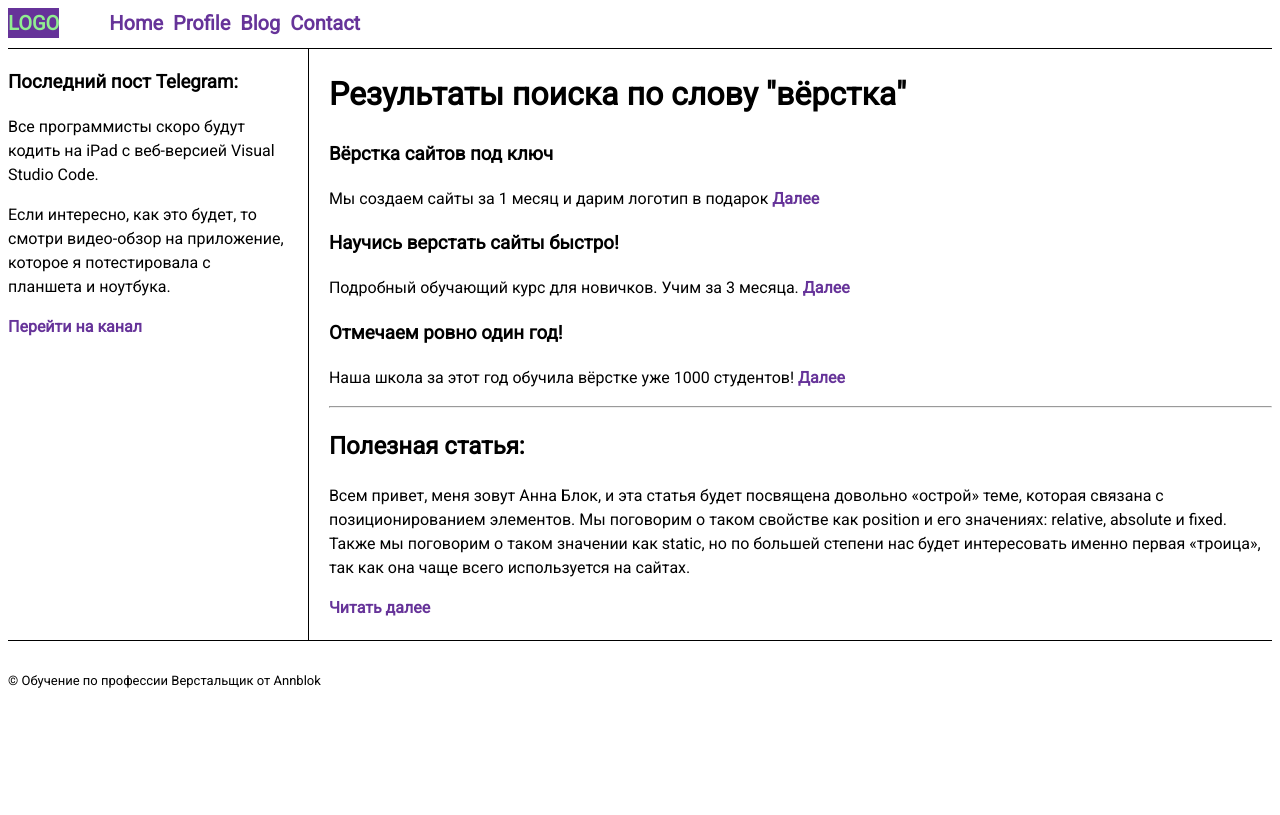
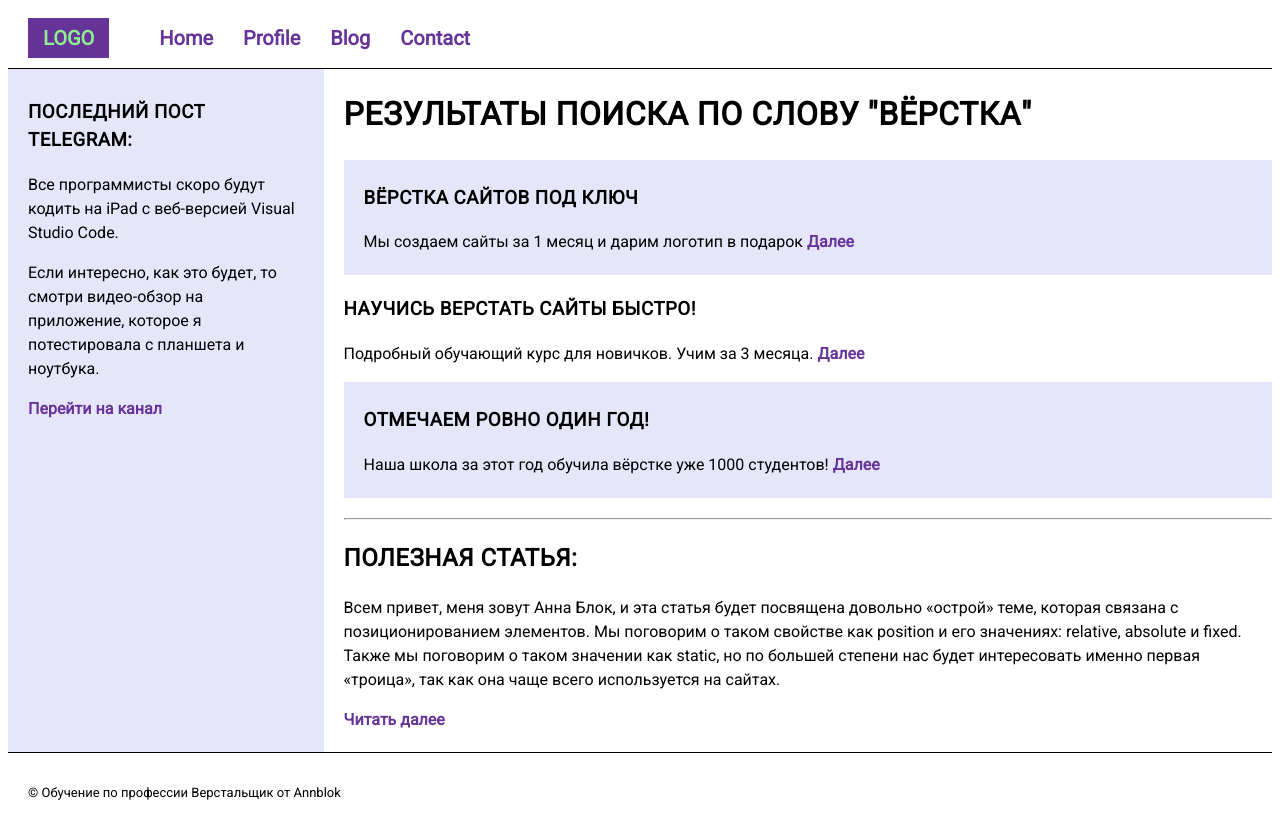
Before and after one commit to Andreil0000/Module01-Test, a plain HTML site: page semantic2.html in a window 1280 px wide. Drawn offline with Linux system fonts and the light colour scheme.

Commit message:
Update test.css

```diff
--- a/test.css
+++ b/test.css
@@ -5,7 +5,9 @@
    font-size: 20px;
    font-family: 'Nunito Sans', sans-serif;
    font-family: 'Roboto', sans-serif;
-
+   padding-top: 10px;
+   padding-left: 20px;
+   padding-right: 20px;
 }
 
 .logo {
@@ -13,6 +15,11 @@
    color: lightgreen;
    background: rebeccapurple;
    font-weight: 700;
+   padding-top: 5px;
+   padding-bottom: 5px;
+   padding-left: 15px;
+   padding-right: 15px;
+
 }
 
 a {
@@ -30,7 +37,8 @@ ul {
 }
 
 ul>li {
-   margin-right: 10px;
+   margin-right: 0px;
+   margin-right: 30px;
 }
 
 .box {
@@ -41,8 +49,15 @@ ul>li {
 }
 
 .aside {
-   border-right: 1px solid #000;
+   background: lavender;
    padding-right: 20px;
+   padding: 10px 20px;
+}
+
+section {
+   background: lavender;
+   padding: 5px 20px;
+   margin-bottom: 20px;
 }
 
 .post {
@@ -53,15 +68,8 @@ footer {
    font-family: 'Nunito Sans', sans-serif;
    font-family: 'Roboto', sans-serif;
    font-size: 13px;
-}
-
-.h1>h3 {
-   display: block;
-   font-size: 2em;
-   margin-top: 0.67em;
-   margin-bottom: 0.67em;
-   font-weight: bold;
-   letter-spacing: 0.5px;
+   padding-left: 20px;
+   padding-right: 20px;
 }
 
 body {
@@ -69,3 +77,33 @@ body {
    font-family: 'Nunito Sans', sans-serif;
    font-family: 'Roboto', sans-serif;
 }
+
+header {
+   align-items: center;
+}
+
+h1 {
+   text-transform: uppercase;
+   letter-spacing: 0.5px;
+}
+
+h2 {
+   text-transform: uppercase;
+   letter-spacing: 0.5px;
+}
+
+h3 {
+   text-transform: uppercase;
+   font-weight: bold;
+   letter-spacing: 0.5px;
+}
+
+.link {
+   background: rebeccapurple;
+   color: white;
+   padding-bottom: 8 px;
+   padding-top: 8 px;
+   padding-right: 15 px;
+   padding-left: 15 px;
+   margin-left: 10px;
+}
```
